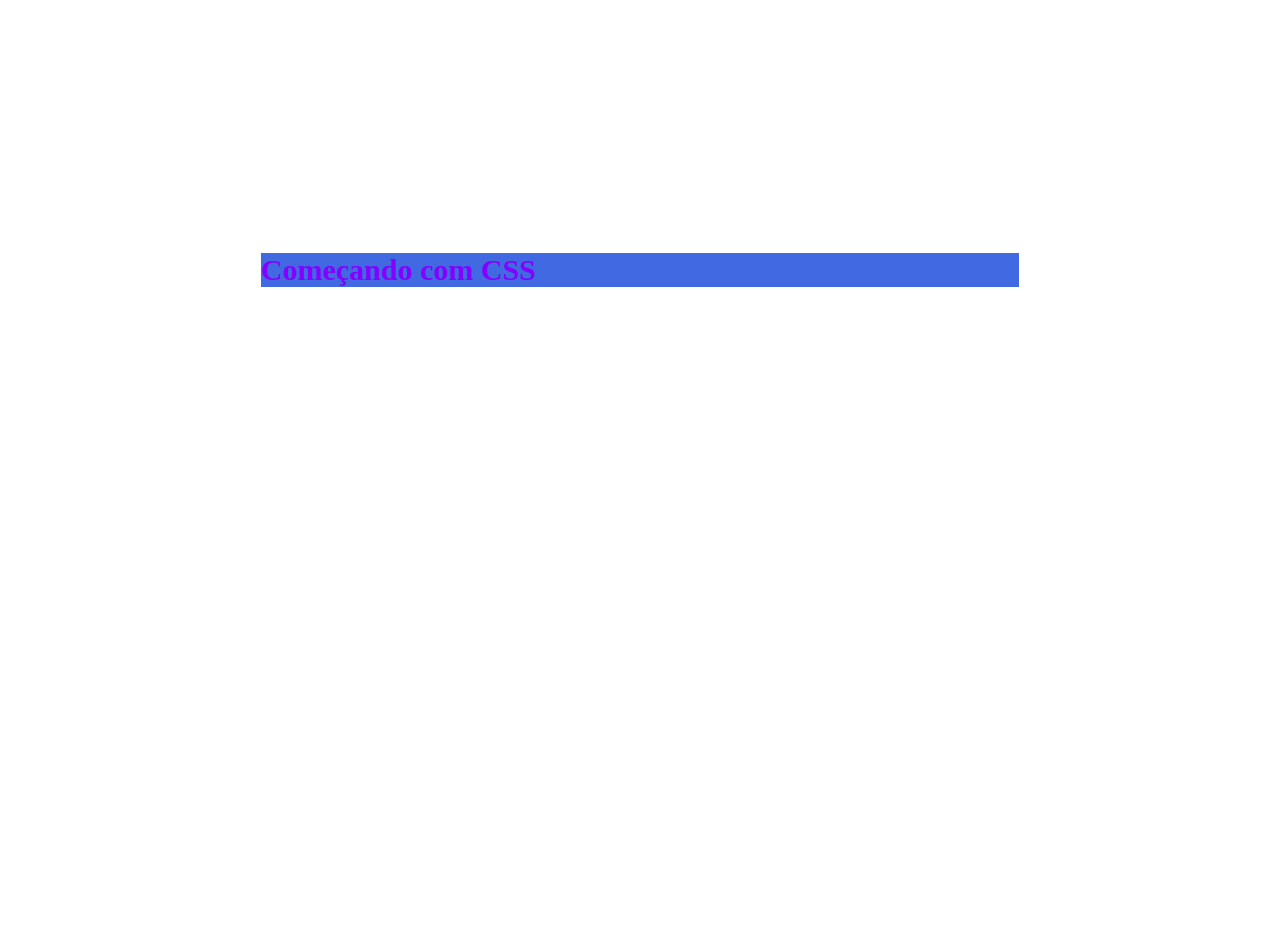
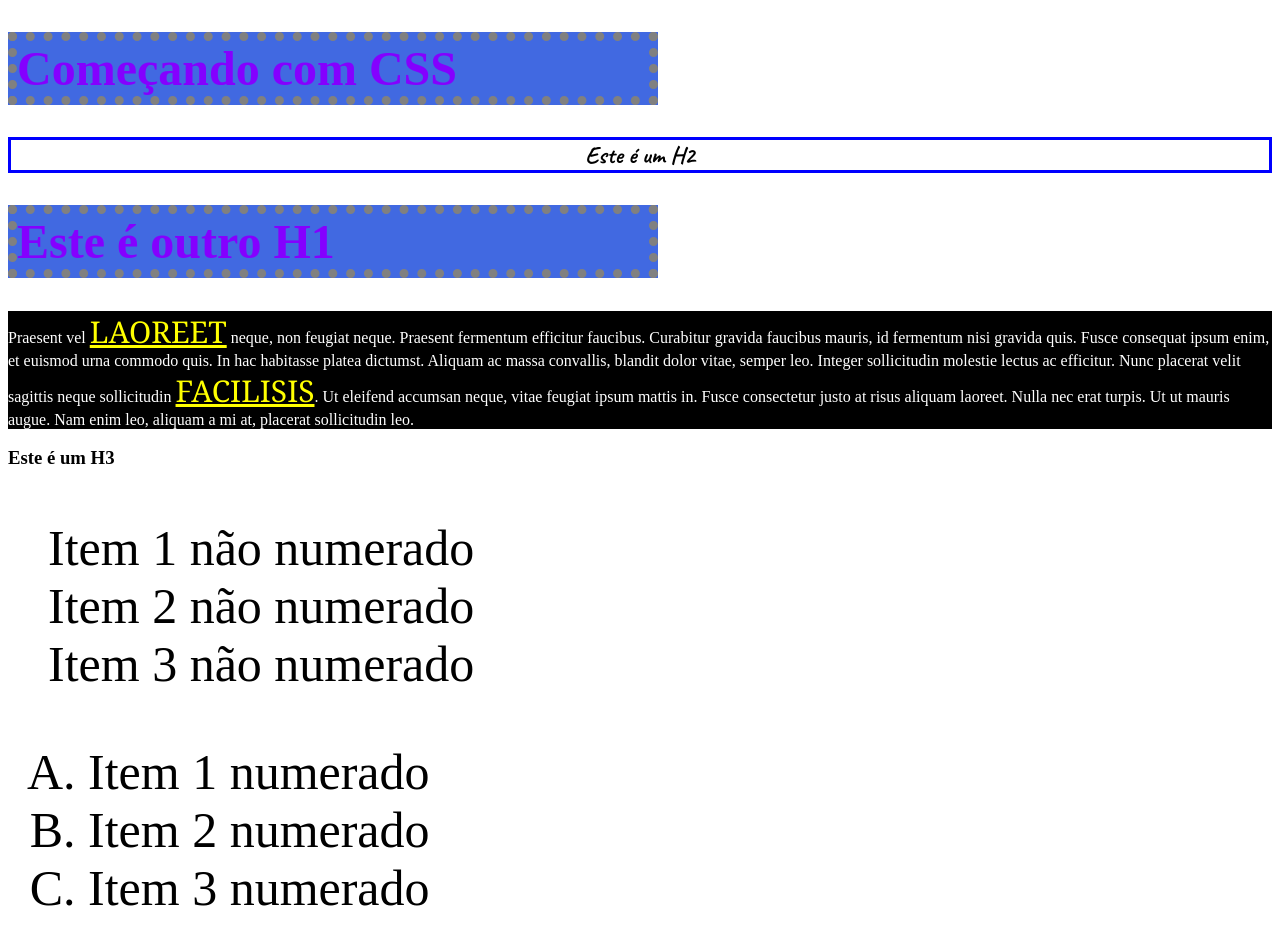
Before and after one commit to CleversonBergmann/css_playground, a plain HTML site: page index.html in a window 1280 px wide. Before the commit the page ends 800 px from the top, so only its background shows below. Drawn offline with Linux system fonts and the light colour scheme.

Commit message:
Explicado varias propriedades do CSS

```diff
--- a/CSS/style.css
+++ b/CSS/style.css
@@ -1,11 +1,43 @@
-html {font-size: 10px;
+
+
+h1 {
+    color: rgb(132, 0, 255);
+    font-size: 3rem;
+    background-color: royalblue;
+    /*border: 9px dotted gray */
+    border-width: 9px;
+    border-style: dotted;
+    border-color: grey;
+    width: 50%;
 }
 
-div {font-size: 10em;
+h2 {
+    font-family: 'Caveat', cursive , sans-serif ;
+    font-weight: bold;
+    text-align: center;
+    border: 3px solid blue;
+}
+p {
+    background-color: black;
+    color: white;
 }
 
-h1 {color: rgb(132, 0, 255);
-    font-size: 3rem;
-    background-color: royalblue;
-    margin: 20%;
+span {
+    font-size: 30px;
+    font-family: Cambria, Cochin, Georgia, Times, 'Times New Roman', serif;
+    color: yellow;
+    text-decoration: underline;
+    text-transform: uppercase;
 }
+
+ul {
+    font-size: 50px;
+    list-style: none;
+}
+
+ol {
+    font-size: 50px;
+    list-style: upper-latin;
+    margin-left: 40px;
+
+}
--- a/index.html
+++ b/index.html
@@ -5,10 +5,31 @@
     <meta http-equiv="X-UA-Compatible" content="IE=edge">
     <meta name="viewport" content="width=device-width, initial-scale=1.0">
     <title>CSS Playground</title>
+    <link rel="preconnect" href="https://fonts.gstatic.com">
+<link href="https://fonts.googleapis.com/css2?family=Caveat:wght@400;600;700&display=swap" rel="stylesheet">
     <link rel="stylesheet" href="./CSS/style.css">
 </head>
 <body>
     <h1>Começando com CSS</h1>
+    <h2>Este é um H2</h2>
+    <h1>Este é outro H1</h1>
+    <p>Praesent vel <span>laoreet</span> neque, non feugiat neque. Praesent fermentum efficitur faucibus. Curabitur gravida faucibus mauris, id fermentum nisi gravida quis. Fusce consequat ipsum enim, et euismod urna commodo quis. In hac habitasse platea dictumst. Aliquam ac massa convallis, blandit dolor vitae, semper leo. Integer sollicitudin molestie lectus ac efficitur. Nunc placerat velit sagittis neque sollicitudin <span>facilisis</span>. Ut eleifend accumsan neque, vitae feugiat ipsum mattis in. Fusce consectetur justo at risus aliquam laoreet. Nulla nec erat turpis. Ut ut mauris augue. Nam enim leo, aliquam a mi at, placerat sollicitudin leo.
+    </p>
+    <div>
+        <h3>Este é um H3
+</h3>
+    </div>
+    <ul>
+        <li>Item 1 não numerado</li>
+        <li>Item 2 não numerado</li>
+        <li>Item 3 não numerado</li>
+</ul>
+<ol>
+    <li>Item 1 numerado</li>
+        <li>Item 2 numerado</li>
+        <li>Item 3 numerado</li>
+
+</ol>
 
 </body>
 </html>
```
